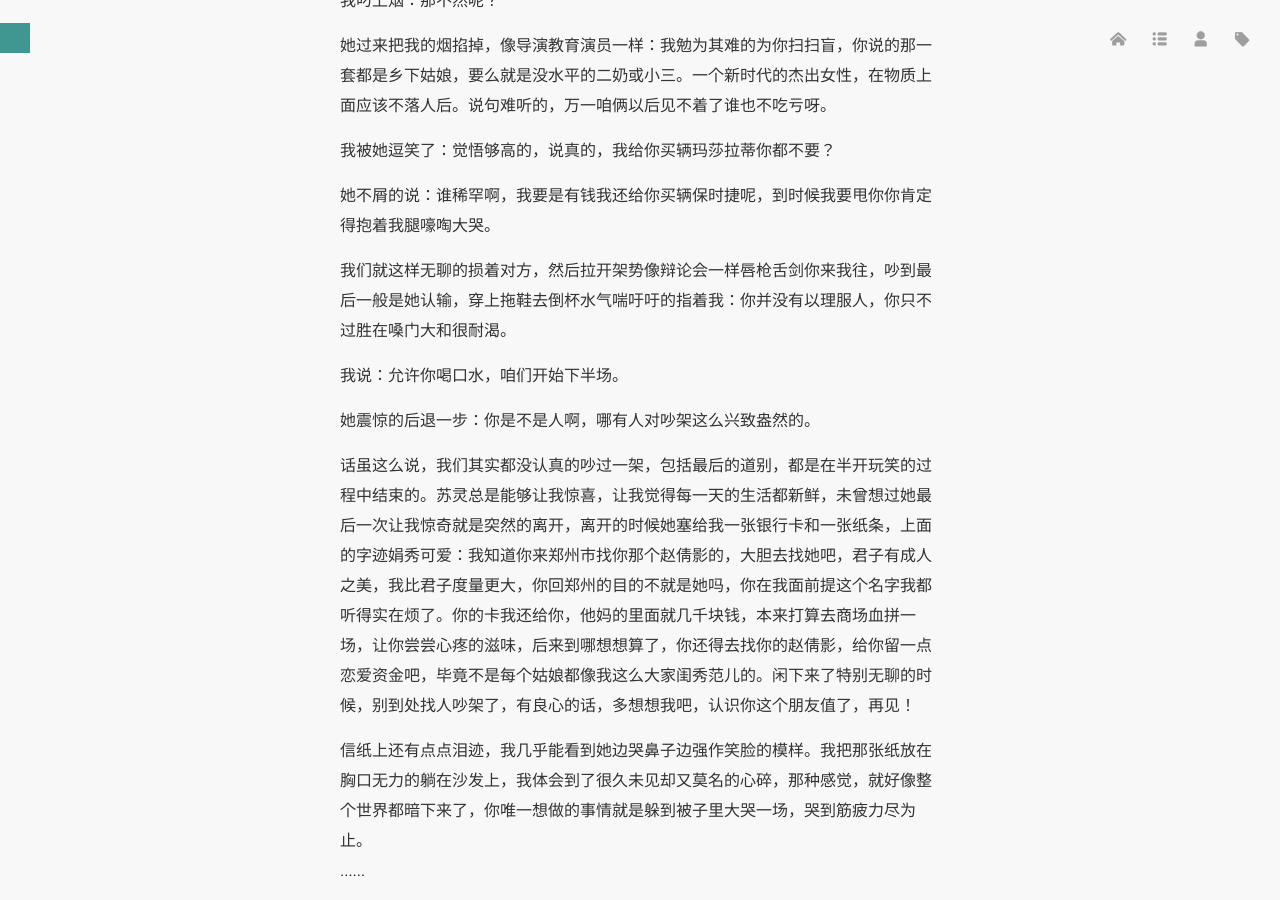
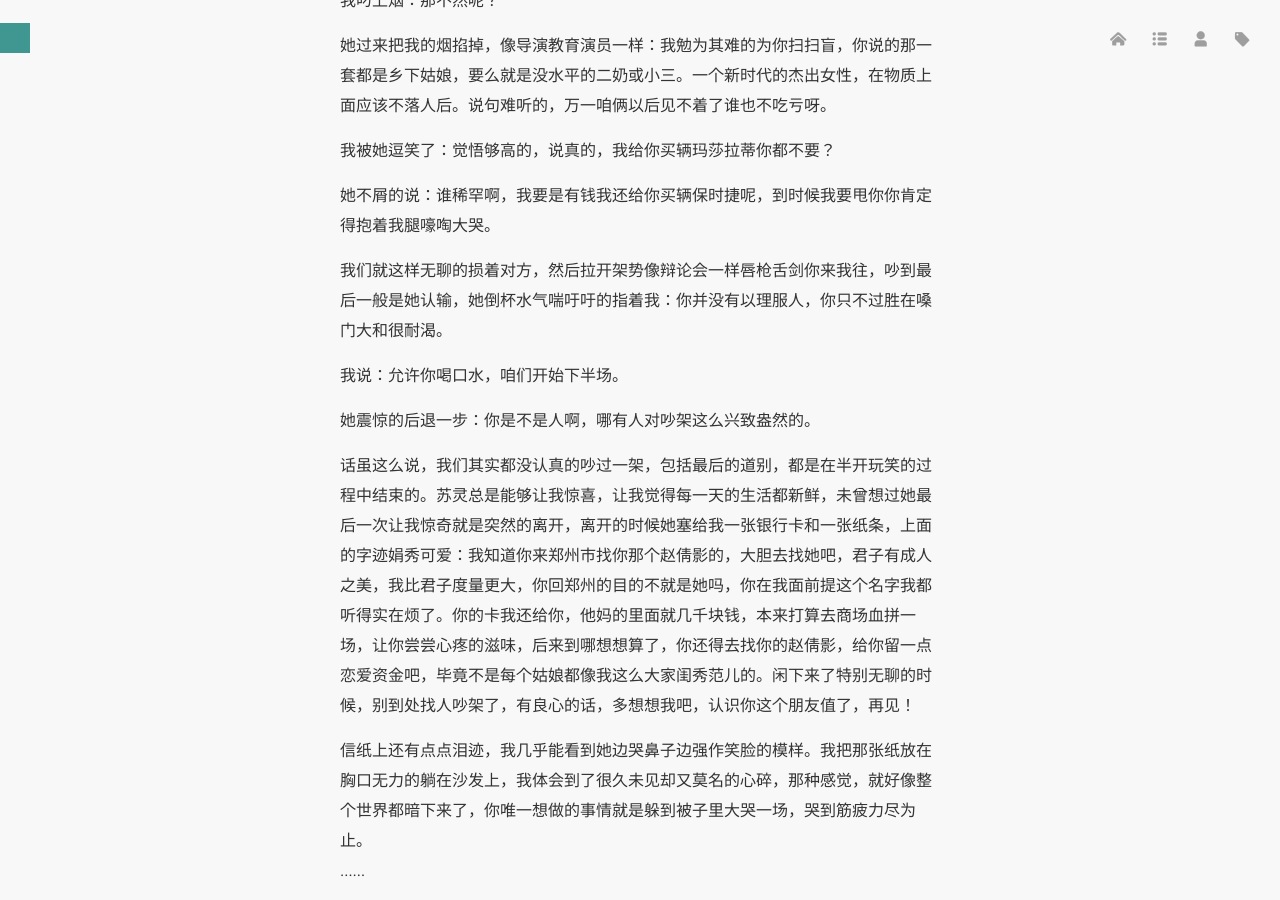
Before and after one commit to imisslovelove/cn, a Jekyll site: the page built from _posts/2017-02-04-再见-二零一六.md, in a window 1280 px wide and 900 px high, scrolled down 1673 px. Built offline with Jekyll 4.4.1, drawn with Linux system fonts in a browser that asks for light colours; Markdown is read by kramdown in place of the engine named in the settings; comment, search, counter and statistics services are not loaded.

Commit message:
Update 2017-02-04-再见-二零一六.md

```diff
--- a/_posts/2017-02-04-再见-二零一六.md
+++ b/_posts/2017-02-04-再见-二零一六.md
@@ -75,7 +75,7 @@ tags:
 
 
 
-我们就这样无聊的损着对方，然后拉开架势像辩论会一样唇枪舌剑你来我往，吵到最后一般是她认输，穿上拖鞋去倒杯水气喘吁吁的指着我：你并没有以理服人，你只不过胜在嗓门大和很耐渴。
+我们就这样无聊的损着对方，然后拉开架势像辩论会一样唇枪舌剑你来我往，吵到最后一般是她认输，她倒杯水气喘吁吁的指着我：你并没有以理服人，你只不过胜在嗓门大和很耐渴。
 
 
 
```
